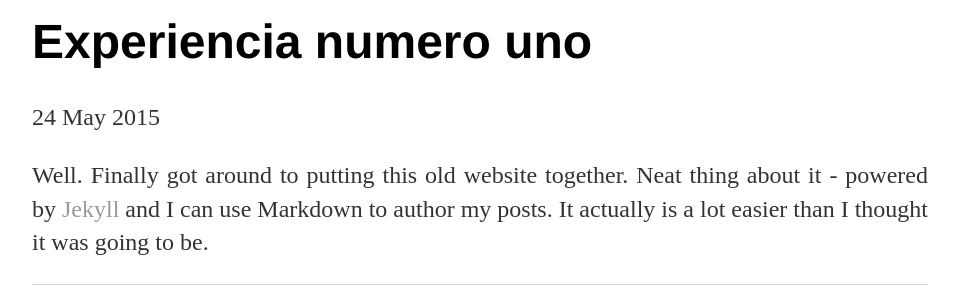
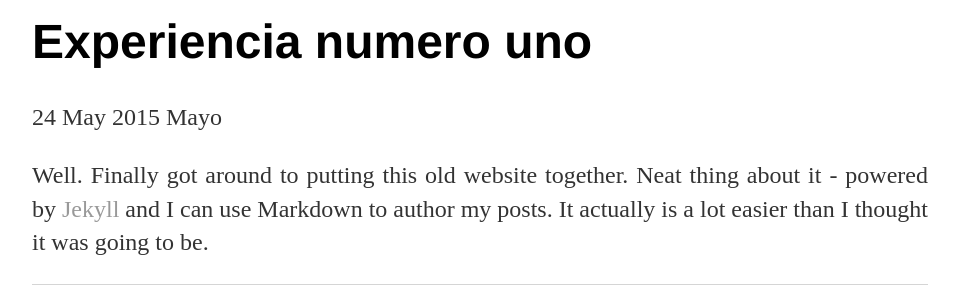
Before and after one commit to isx47590131/isx47590131.github.io, a Jekyll site: the page built from _posts/2014-04-30-experiencia-numero-uno-2015-05-24.md, in a window 1280 px wide. Shown: the part 130-425 px from the top of the page, without its empty margins (160-1119 px from the left). Built offline with Jekyll 4.4.1, drawn with Linux system fonts in a browser that asks for light colours.

Commit message:
meses español

```diff
--- a/_layouts/post.html
+++ b/_layouts/post.html
@@ -17,7 +17,22 @@ layout: default
   {% when '12' %}Diciembre
 {% endcase %}
 <h1>{{ page.title }}</h1>
-<p class="meta">{{ page.date | date_to_long_string }}</p>
+<p class="meta">{{ page.date | date_to_long_string }}
+{% assign m = page.date | date: "%-m" %}
+{% case m %}
+  {% when '1' %}Enero
+  {% when '2' %}Febrero
+  {% when '3' %}Marzo
+  {% when '4' %}Abril
+  {% when '5' %}Mayo
+  {% when '6' %}Junio
+  {% when '7' %}Julio
+  {% when '8' %}Agosto
+  {% when '9' %}Septiembre
+  {% when '10' %}Octubre
+  {% when '11' %}Noviembre
+  {% when '12' %}Diciembre
+{% endcase %}</p>
 
 <div class="post">
   {{ content }}
```
